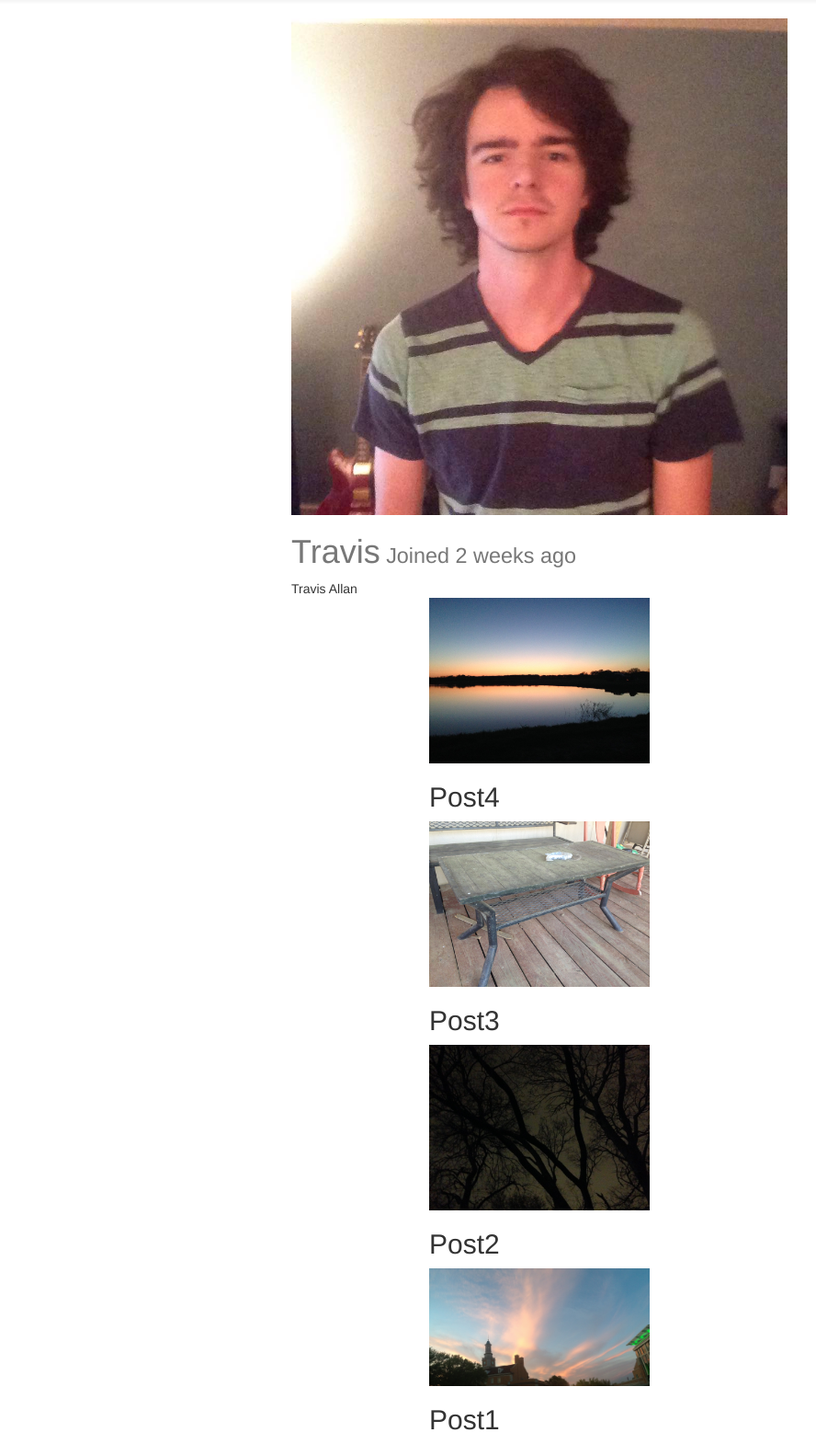
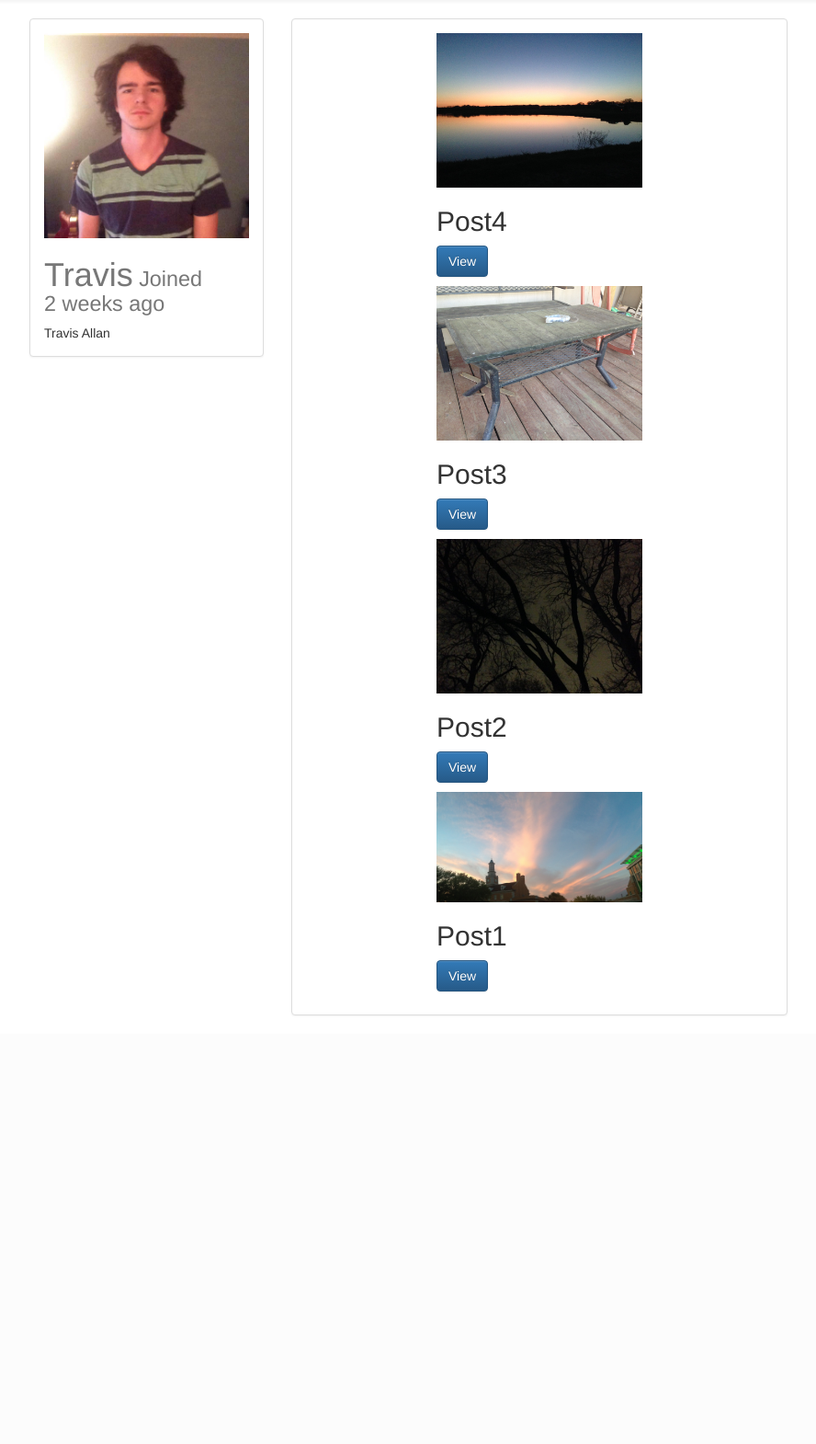
Before and after one commit to ian-henderson/MakersBoard, a Django app: page /users/Travis/ in a window 1280 px wide. Shown: the part 52-1622 px from the top of the page at 92% size, without its empty margins (53-941 px from the left). After the commit the page ends 1156 px from the top, so only its background shows below. Run offline with Django 3.2, Linux system fonts and the light colour scheme; data comes from the database, SQL or seed files in the repository; both versions use the stored data as it was after the commit; parts of the project's set-up code (start-up, migrations or seed data) failed here and were passed over; some libraries are stand-ins or nearby versions.

Commit message:
This update adds links between profiles and posts, as weel as a few modifications to the user profile.

```diff
--- a/makersboard/templates/post_list.html
+++ b/makersboard/templates/post_list.html
@@ -16,7 +16,7 @@
 								<div class="caption">
 										<h3><a href='{{ obj.get_absolute_url }}'>{{ obj.title }}</a><small> {{ obj.timestamp|timesince }} ago</small></h3>
 										{% if obj.user.get_full_name %}
-												<p>Author: {{ obj.user.get_full_name }}</p>
+										<p>Author: <a href="/users/{{ obj.user.username }}">{{obj.user.username}}</a></p>
 										{% endif %}
 										<p>{{ obj.medium }} | {{ obj.rating }} | {{ obj.price }}</p>
 										<p>{{ obj.description|linebreaks|truncatechars:120 }}</p>
--- a/makersboard/templates/user_detail.html
+++ b/makersboard/templates/user_detail.html
@@ -8,16 +8,28 @@
 
 {% block content %}
 
-<div class='col-sm-6 col-sm-offset-3'>
+<div class='col-sm-3 col-sm-offset-0'>
+		<div class="panel panel-default">
+				<div class="panel-body">
 						<img src='{{ instance.profile_picture.url }}' class='img-responsive'/>
 						<h1>{{ instance.username }}<small> Joined {{ instance.date_joined|timesince }} ago</small></h1>
 						{{ instance.get_full_name }}</br>
+				</div>
+		</div>
+</div>
+
+<div class='col-sm-6 col-sm-offset-0'>
+		<div class="panel panel-default">
+				<div class="panel-body">
 						{% for post in gallery %}
 								<div class='col-sm-6 col-sm-offset-3'>
 										<img src='{{ post.image.url }}' class='img-responsive'/>
 										<h2>{{ post.title }}</h2>
+										<p><a href="{{ post.get_absolute_url }}" class="btn btn-primary" role="button">View</a></p>
 								</div>
 						{% endfor %}
 				</div>
+		</div>
+</div>
 
 {% endblock content %}
```
Also changed, not shown: makersboard/db.sqlite3 (added), makersboard/posts/migrations/0001_initial.py (added), makersboard/posts/migrations/0002_post_user.py (added), makersboard/users/migrations/0001_initial.py (added), media_cdn/Travis/12143226_10209047724860891_8900109558429530321_n.jpg (added), media_cdn/Travis/posts/IMG_2049.jpg (added), media_cdn/Travis/posts/IMG_2481.jpg (added), media_cdn/Travis/posts/IMG_2491.jpg (added), media_cdn/Travis/posts/IMG_2532.jpg (added), 4 other files. Lines whose indentation alone changed are shown as unchanged.
